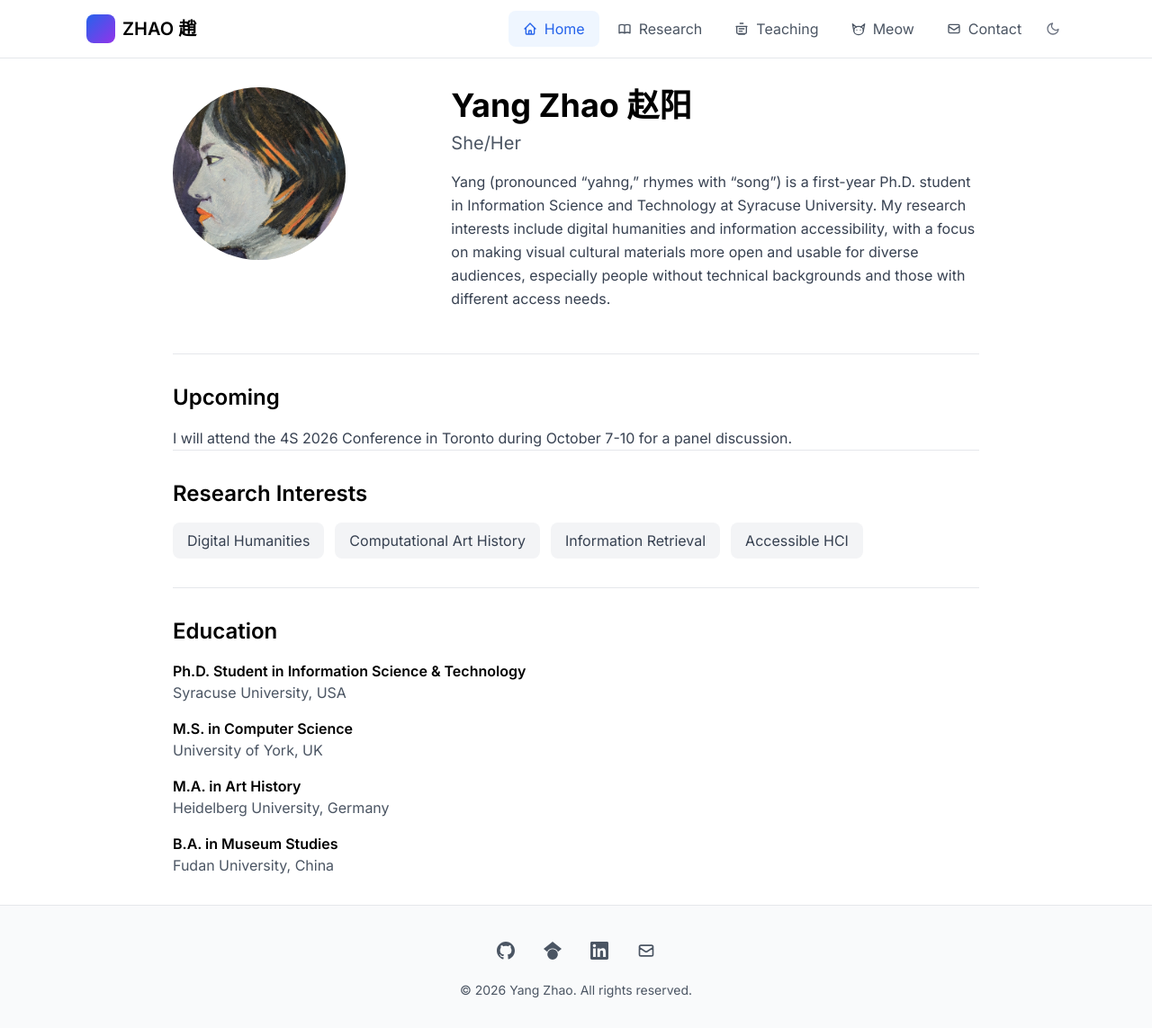
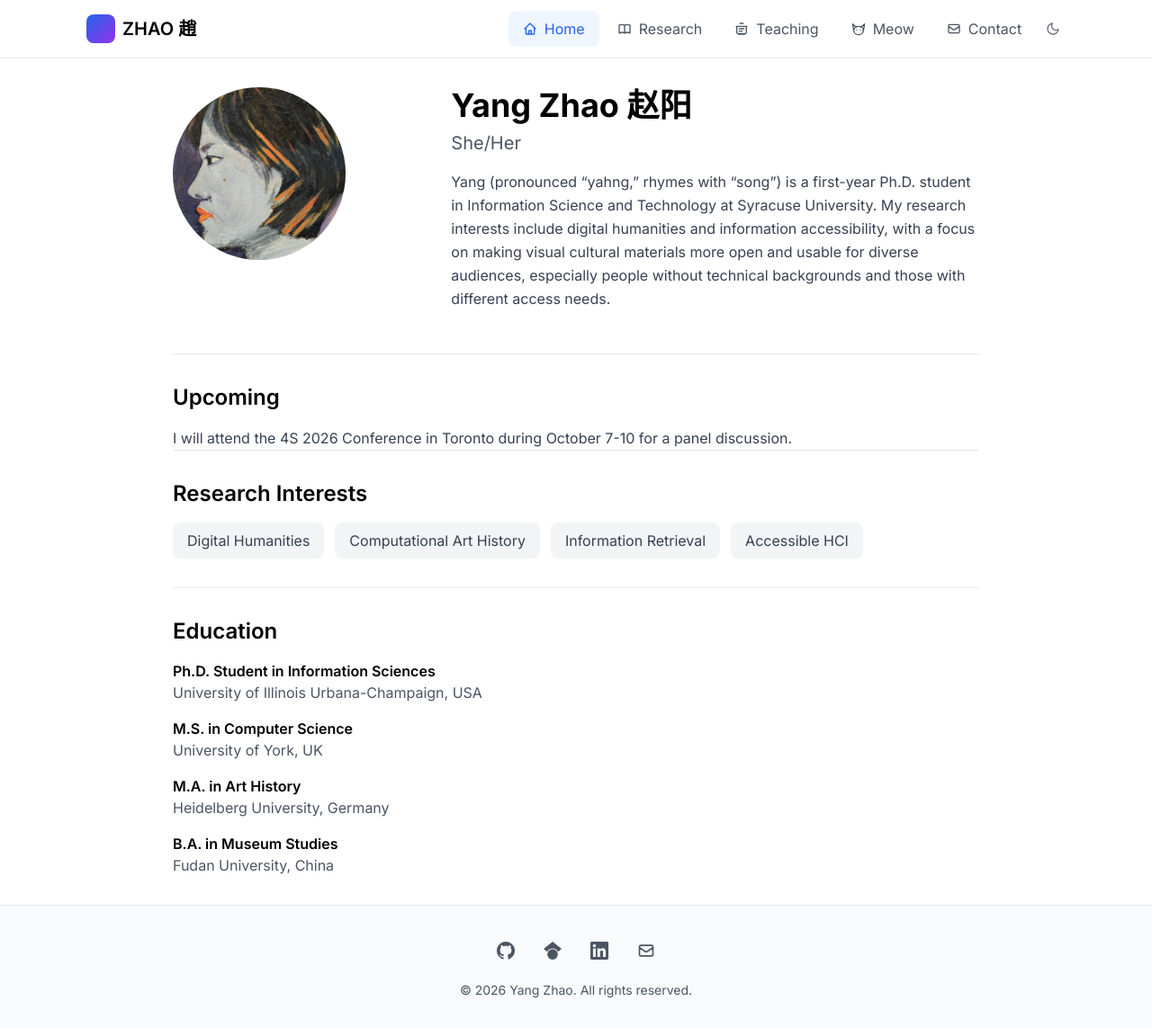
Before and after one commit to yzhao-is/yzhao-is.github.io, a Jekyll site: the page built from index.html, in a window 1280 px wide and 1143 px high. Shown: the whole window at 90% size. Built offline with Jekyll 4.4.1, drawn with Linux system fonts in a browser that asks for light colours; nearby versions of some CDN libraries.

Commit message:
Update index.html

```diff
--- a/index.html
+++ b/index.html
@@ -60,9 +60,9 @@ title: Home
   <div class="border-t border-gray-200 pt-8 mt-8">
     <h2 class="text-2xl font-semibold mb-4">Education</h2>
     <div class="space-y-4">
-      <div>
-        <h3 class="font-semibold">Ph.D. Student in Information Science & Technology</h3>
-        <p class="text-gray-600">Syracuse University, USA</p>
+        <div>
+        <h3 class="font-semibold">Ph.D. Student in Information Sciences</h3>
+        <p class="text-gray-600">University of Illinois Urbana-Champaign, USA</p>
         {% comment %}
         <p class="text-sm text-gray-500 mt-1">
           Dissertation: "Title of Your Dissertation"
```
